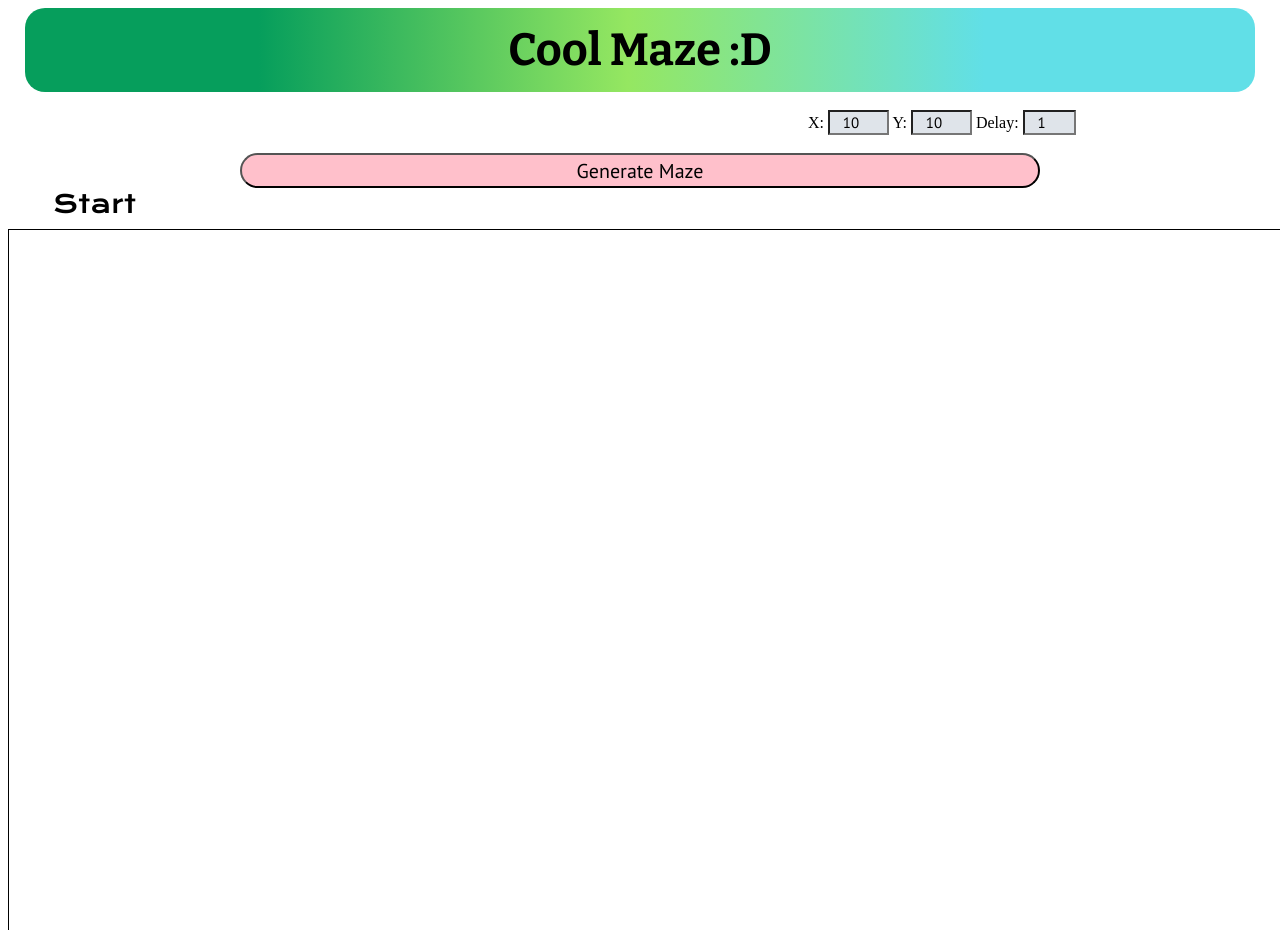
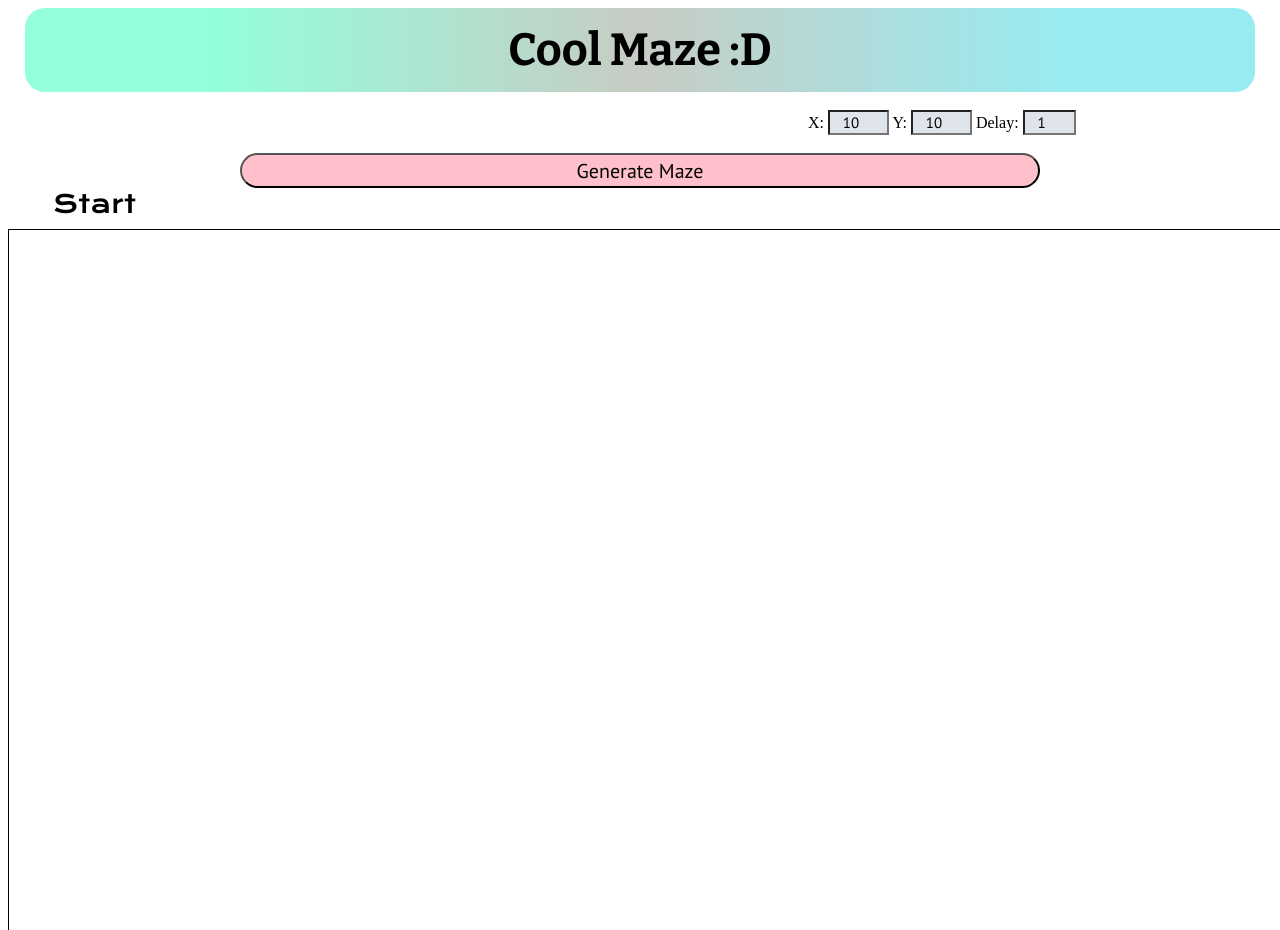
Before and after one commit to jeremyx04/Maze-Generator, a plain HTML site: page index.html in a window 1280 px wide. Shown: the top 930 px of the page. Drawn offline with nearby package versions, Linux system fonts and the light colour scheme.

Commit message:
Update style.css

```diff
--- a/css/style.css
+++ b/css/style.css
@@ -6,8 +6,8 @@
     text-align:center;
     font-family: 'Bitter', serif;
     font-size:45px;
-    background: rgb(6,158,92);
-    background: linear-gradient(90deg, rgba(6,158,92,1) 19%, rgba(149,231,97,1) 49%, rgba(97,223,231,1) 78%);
+    background: rgb(147,255,221);
+    background: linear-gradient(90deg, rgba(147,255,221,1) 15%, rgba(199,204,196,1) 50%, rgba(152,236,241,1) 85%);
     width:1200px;
     margin:auto;
     border-radius:20px;
```
